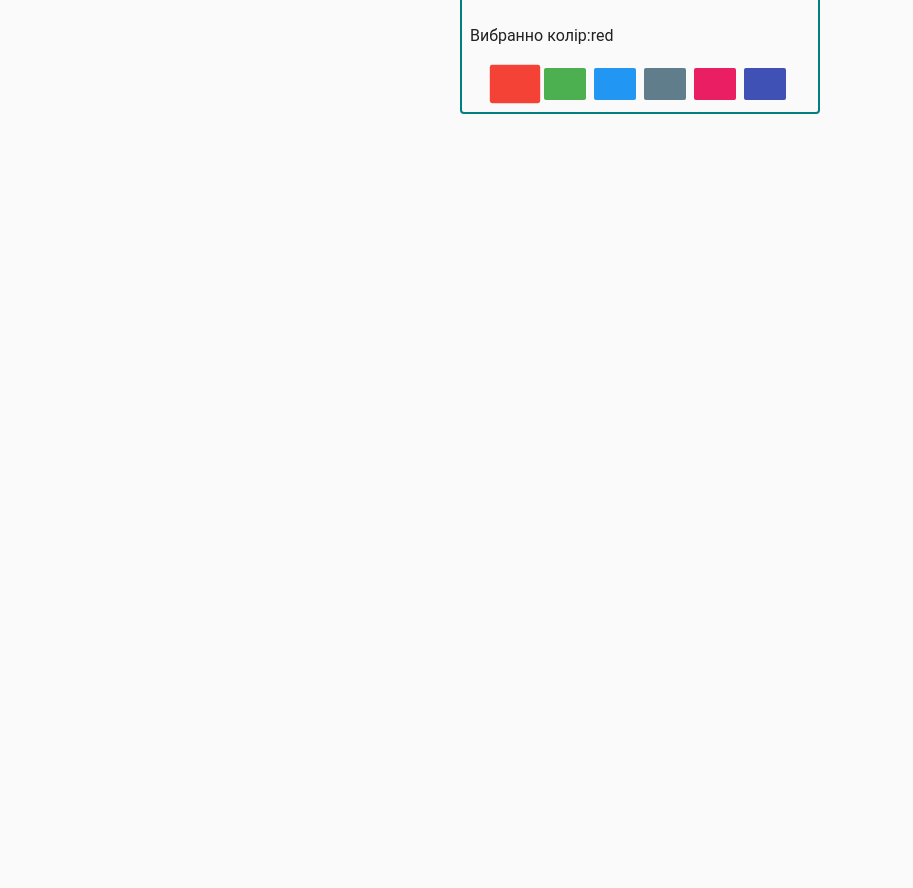
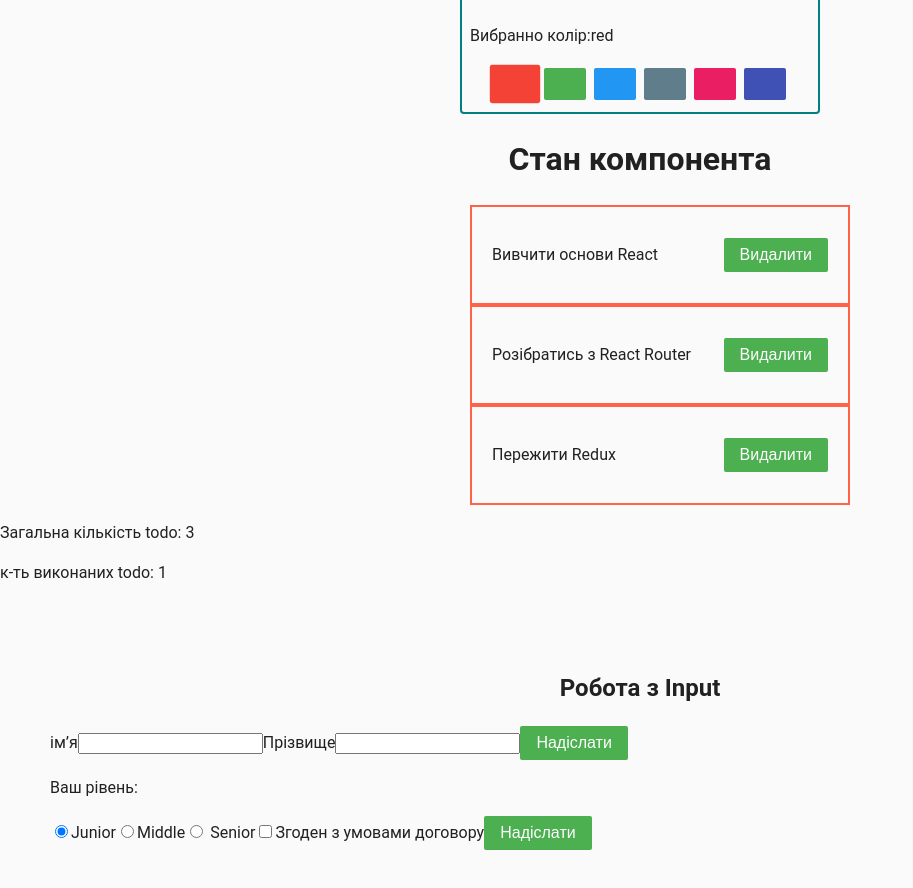
Before and after one commit to Soteach/react-training, a React (Create React App) app: page / in a window 1280 px wide. Shown: the part 380-1268 px from the top of the page, without its empty margins (0-913 px from the left). Before the commit the page ends 816 px from the top, so only its background shows below. Built offline with nearby package versions, Linux system fonts and the light colour scheme.

Commit message:
make checkbox

```diff
--- a/package.json
+++ b/package.json
@@ -14,6 +14,7 @@
     "react-dom": "^18.2.0",
     "react-icons": "^4.6.0",
     "react-scripts": "5.0.1",
+    "shortid": "^2.2.16",
     "web-vitals": "^2.1.4"
   },
   "scripts": {
--- a/src/components/App/App.jsx
+++ b/src/components/App/App.jsx
@@ -1,7 +1,11 @@
-// import { Container } from './App.styled';
+import { Container } from './App.styled';
 import Counter from '../Counter';
 import Dropdown from '../Dropdown';
 import ColorPicker from '../ColorPicker';
+import TodoList from '../TodoList';
+import React, { Component } from 'react';
+import intialTodos from '../../todos.json';
+import Form from '../Form';
 
 const colorPickerOptions = [
   { label: 'red', color: '#f44336' },
@@ -12,15 +16,60 @@ const colorPickerOptions = [
   { label: 'indigo', color: '#3f51b5' },
 ];
 
-function App() {
+class App extends Component {
+  state = {
+    todos: intialTodos,
+  };
+  // беремо всі prevState item. За допомогою методу filter для кожної todo виконуємо її перевірку на ІД
+  // тобто повертаємо за допомогою фільтрав масив ті itemщо не дорівнюють ІД
+  deleteTodo = todoId => {
+    this.setState(prevState => ({
+      todos: prevState.todos.filter(todo => todo.id !== todoId),
+    }));
+  };
+
+  formSubmitHandler = data => {
+    console.log(data);
+  };
+
+  // handleNameChange = event => {
+  //   console.log(event.currentTarget.value);
+  //   this.setState({ name: event.currentTarget.value });
+  // };
+
+  // handleSoNameChange = event => {
+  //   console.log(event.currentTarget.value);
+  //   this.setState({ soname: event.currentTarget.value });
+  // };
+
+  render() {
+    const { todos } = this.state;
+
+    const totalTodoCount = todos.length;
+    const completedTodoCount = todos.reduce(
+      (total, todo) => (todo.completed ? total + 1 : total),
+      0
+    );
+    // console.log(completedTodos);
     return (
       <>
         <Counter initialValue={10} />
         <Dropdown />
         <ColorPicker options={colorPickerOptions} />
-      {/* <Container></Container> */}
+        <h1>Стан компонента</h1>
+        {/* в onDeleteTodo кидаємо посилання на метод deleteTodo і отримуємо від нього ІД todoId*/}
+        <TodoList todos={todos} onDeleteTodo={this.deleteTodo} />
+        <div>
+          <p> Загальна кількість todo: {totalTodoCount} </p>
+          <p>к-ть виконаних todo: {completedTodoCount}</p>
+        </div>
+
+        <Container>
+          <Form onSubmit={this.formSubmitHandler} />
+        </Container>
       </>
     );
   }
+}
 
 export default App;
--- /dev/null
+++ b/src/components/Form.js
@@ -0,0 +1,126 @@
+import React, { Component } from 'react';
+import shortid from 'shortid';
+
+class Form extends Component {
+  state = {
+    name: '',
+    soname: '',
+    experience: 'junior',
+    licence: false,
+  };
+
+  nameInputId = shortid.generate();
+  sonameInputId = shortid.generate();
+
+  handleChange = event => {
+    // console.log(event.currentTarget);
+    // console.log(event.currentTarget.name);
+    // console.log(event.currentTarget.value);
+
+    this.setState({
+      [event.currentTarget.name]: event.currentTarget.value,
+    });
+  };
+
+  handleSubmit = event => {
+    event.preventDefault();
+    // console.log(this.state);
+    this.reset();
+  };
+
+  handleLicenceChange = event => {
+    console.log(event.currentTarget.checked);
+    this.setState({ licence: event.currentTarget.checked });
+  };
+
+  reset = () => {
+    this.setState({
+      name: '',
+      soname: '',
+    });
+  };
+
+  render() {
+    return (
+      <>
+        <h2 className="inputHeader"> Робота з Input</h2>
+        <form className="form" onSubmit={this.handleSubmit}>
+          <label className="label" htmlFor={this.nameInputId}>
+            ім’я
+            <input
+              className="inputForm"
+              type="text"
+              name="name"
+              value={this.state.name}
+              onChange={this.handleChange}
+              id={this.nameInputId}
+            />
+          </label>
+          <label className="" htmlFor={this.sonameInputId}>
+            Прізвище
+            <input
+              className=""
+              type="text"
+              name="soname"
+              value={this.state.soname}
+              onChange={this.handleChange}
+              id={this.sonameInputId}
+            ></input>
+          </label>
+          <button type="submit">Надіслати</button>
+
+          <p>Ваш рівень:</p>
+          <label className="">
+            <input
+              className=""
+              type="radio"
+              name="experience"
+              value="junior"
+              onChange={this.handleChange}
+              checked={this.state.experience === 'junior'}
+            />
+            Junior
+          </label>
+          <label className="">
+            <input
+              className=""
+              type="radio"
+              name="experience"
+              value="middle"
+              onChange={this.handleChange}
+              checked={this.state.experience === 'middle'}
+            />
+            Middle
+          </label>
+          <label className="">
+            <input
+              className=""
+              type="radio"
+              name="experience"
+              value="senior"
+              onChange={this.handleChange}
+              checked={this.state.experience === 'senior'}
+            />{' '}
+            Senior
+          </label>
+
+          <label className="">
+            <input
+              className=""
+              type="checkbox"
+              name="licence"
+              checked={this.state.licence}
+              onChange={this.handleLicenceChange}
+            />
+            Згоден з умовами договору
+          </label>
+          <button type="submit" disabled={!this.state.licence}>
+            Надіслати
+          </button>
+        </form>
+      </>
+    );
+  }
+}
+
+export default Form;
--- /dev/null
+++ b/src/components/TodoList/TodoList.css
@@ -0,0 +1,27 @@
+.Todolist {
+  max-width: 420px;
+  margin-left: auto;
+  margin-right: auto;
+}
+h1 {
+  display: flex;
+  justify-content: center;
+}
+
+.Todolist__item {
+  display: flex;
+  justify-content: space-between;
+  align-items: center;
+  padding: 20px;
+  border: 2px solid tomato;
+}
+
+.Todolist__text {
+  margin-top: 16px;
+  margin-bottom: 16px;
+  margin-right: 8px;
+}
+
+button {
+  cursor: pointer;
+}
--- /dev/null
+++ b/src/components/TodoList/TodoList.js
@@ -0,0 +1,22 @@
+import React from 'react';
+import './TodoList.css';
+
+const TodoList = ({ todos, onDeleteTodo }) => (
+  <ul className="Todolist">
+    {todos.map(({ id, text }) => (
+      <li className="Todolist__item" key={id}>
+        <p className="Todolist__text">{text}</p>
+        {/* Передаємо в кнопку метод onDeleteTodo для видалення елементу */}
+        <button
+          onClick={() => {
+            onDeleteTodo(id);
+          }}
+        >
+          Видалити
+        </button>
+      </li>
+    ))}
+  </ul>
+);
+
+export default TodoList;
--- /dev/null
+++ b/src/components/TodoList/index.js
@@ -0,0 +1 @@
+export { default } from './TodoList';
--- /dev/null
+++ b/src/todos.json
@@ -0,0 +1,5 @@
+[
+  { "id": "id-1", "text": "Вивчити основи React", "completed": true },
+  { "id": "id-2", "text": "Розібратись з React Router", "completed": false },
+  { "id": "id-3", "text": "Пережити Redux", "completed": false }
+]
```
Also changed, not shown: 1 other file (tests, documents, lock files or other folders). Lines whose indentation alone changed are shown as unchanged.
